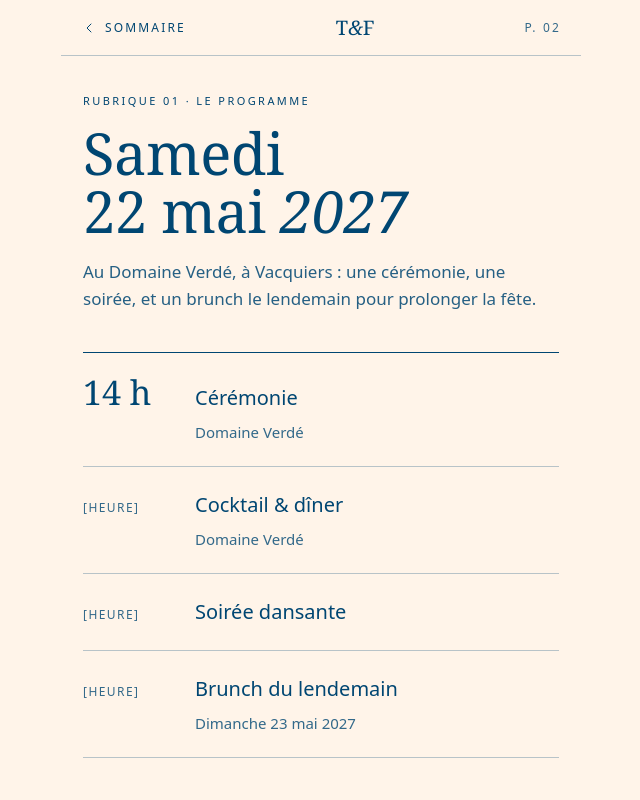
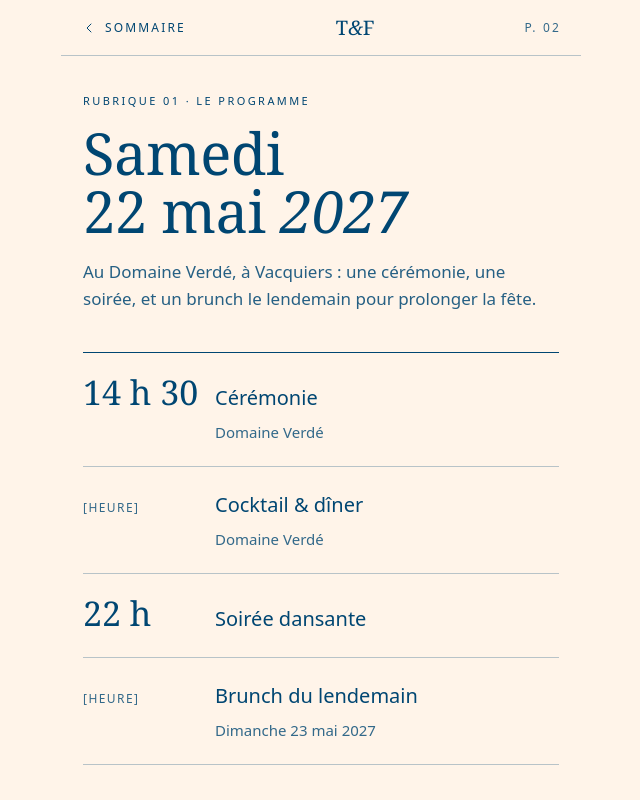
Before and after one commit to Herynyandry/site-mariage, an Astro site: page /programme in a window 1280 px wide. Shown: the top 800 px of the page, without its empty margins (319-959 px from the left). Built offline with nearby package versions, Linux system fonts and the light colour scheme; Astro itself is replaced by a stand-in of ours.

Commit message:
Programme : cérémonie à 14 h 30, soirée à 22 h
Donnés par Hery le 15/11 (la page Notion des mariés disait 14 h) : le
programme et le verso du faire-part passent à 14 h 30, la soirée à 22 h.
La colonne des heures passe de 96 à 116 px et ne coupe plus : « 14 h 30 »
mesurait 112 px et tombait sur deux lignes.

Mesuré : à 390 px de large, chaque heure tient sur une ligne (capture
relue) ; « Brunch du lendemain » passe sur deux. En site ouvert, la
construction ne refuse plus que les heures du cocktail et du brunch.

HQ #2316.

Co-Authored-By: Claude Opus 5.5 <noreply@anthropic.com>

```diff
--- a/src/pages/faire-part.astro
+++ b/src/pages/faire-part.astro
@@ -47,7 +47,7 @@ const barres: Array<[number, number]> = [
           <div>
             <p class="surtitre">Quand</p>
             <p class="fp__info">Samedi 22 mai 2027</p>
-            <p class="fp__detail">Cérémonie à 14 h</p>
+            <p class="fp__detail">Cérémonie à 14 h 30</p>
           </div>
           <div>
             <p class="surtitre">Où</p>
--- a/src/pages/programme.astro
+++ b/src/pages/programme.astro
@@ -14,7 +14,7 @@ import { lien } from '../lib/lien';
       <p class="chapo">Au Domaine Verdé, à Vacquiers : une cérémonie, une soirée, et un brunch le lendemain pour prolonger la fête.</p>
       <ol class="liste-filets programme">
         <li class="programme__ligne">
-          <span class="programme__heure">14 h</span>
+          <span class="programme__heure">14 h 30</span>
           <div>
             <p class="programme__quoi">Cérémonie</p>
             <p class="programme__ou">Domaine Verdé</p>
@@ -28,7 +28,7 @@ import { lien } from '../lib/lien';
           </div>
         </li>
         <li class="programme__ligne">
-          <span class="programme__heure programme__heure--manque">[Heure]</span>
+          <span class="programme__heure">22 h</span>
           <div>
             <p class="programme__quoi">Soirée dansante</p>
           </div>
--- a/src/styles/global.css
+++ b/src/styles/global.css
@@ -333,7 +333,7 @@ fieldset.champ legend {
 
 .programme__ligne {
   display: grid;
-  grid-template-columns: 96px minmax(0, 1fr);
+  grid-template-columns: 116px minmax(0, 1fr);
   gap: 16px;
   align-items: baseline;
   padding: 22px 0;
@@ -343,6 +343,7 @@ fieldset.champ legend {
   font-family: var(--serif);
   font-size: 34px;
   line-height: 1;
+  white-space: nowrap;
 }
 
 .programme__heure--manque {
```
Also changed, not shown: README.md.
